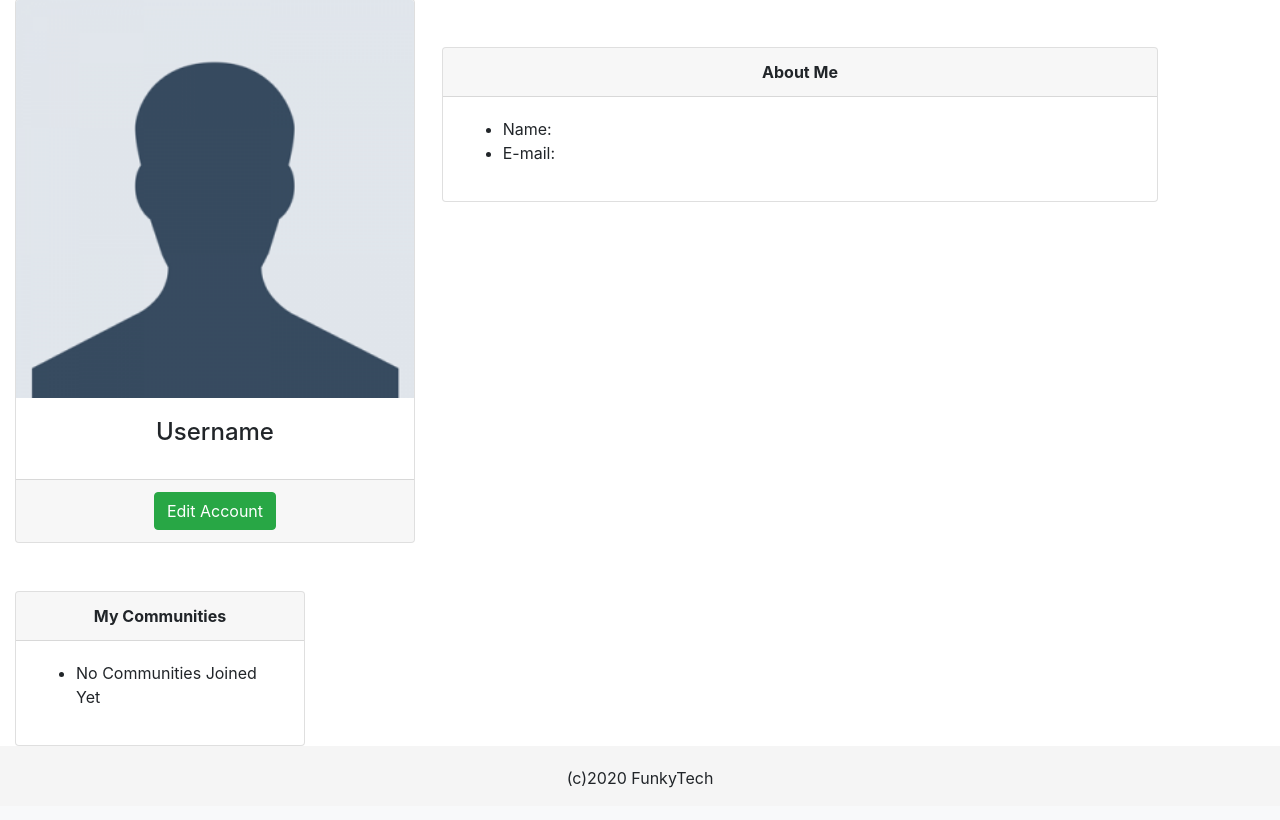
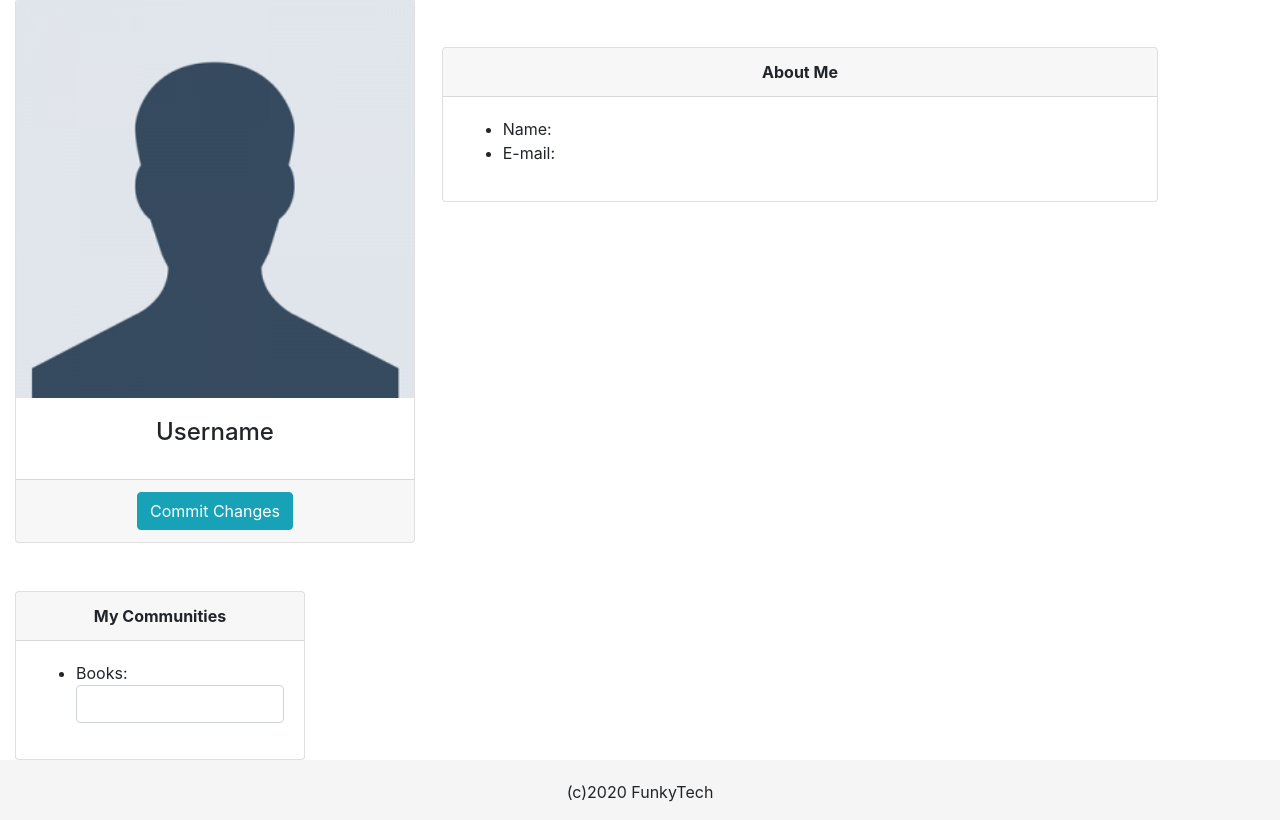
Before and after one commit to CEN4010-S2020-G07/CEN4010-S2020-G07, a PHP site: page /editProfile.php in a window 1280 px wide. Shown: the part 81-901 px from the top of the page. Before the commit the page ends 869 px from the top, so only its background shows below. Run offline with PHP 8.4, Linux system fonts and the light colour scheme; data that the repository does not hold is empty.

Commit message:
Fixed Edit Profile Button

```diff
--- a/vertical prototype/account.php
+++ b/vertical prototype/account.php
@@ -176,6 +176,9 @@
 
                             ?>
                         </div>
+                        <div class ="card-footer text-center">
+                            <a class="btn btn-info" href="editProfile.php" role="button">Edit Profile</a>
+                        </div>
                     </div>
                 </div>
 
--- a/vertical prototype/editProfile.php
+++ b/vertical prototype/editProfile.php
@@ -140,7 +140,7 @@
                         </div>
 
                     <div class="card-footer text-center">
-                        <input type="submit" class="btn btn-success center-block" value="Edit Account">
+                        <input type="submit" class="btn btn-info center-block" value="Commit Changes">
                     </div>
                     </div>
 
@@ -197,17 +197,13 @@
                         </div>
 
                         <div class="card-body">
+
                             <?php
-                                if ($books != 0)
-                                {
-                                    echo "<ul><li>Books: <input type=\"text\" class=\"form-control\" placeholder=\"$books\" name=\"newBooks\"></li></ul>";
-                                }
 
-                                else
-                                {
-                                    echo "<ul><li>No Communities Joined Yet</li></ul>";
-                                }
+                                echo "<ul><li>Books: <input type=\"text\" class=\"form-control\" placeholder=\"$books\" name=\"newBooks\"></li></ul>";
+
                             ?>
+
                         </div>
                     </div>
                 </div>
```
